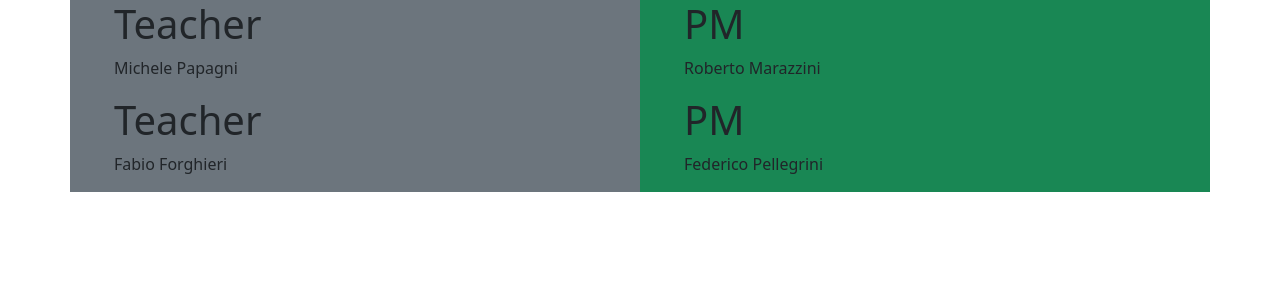
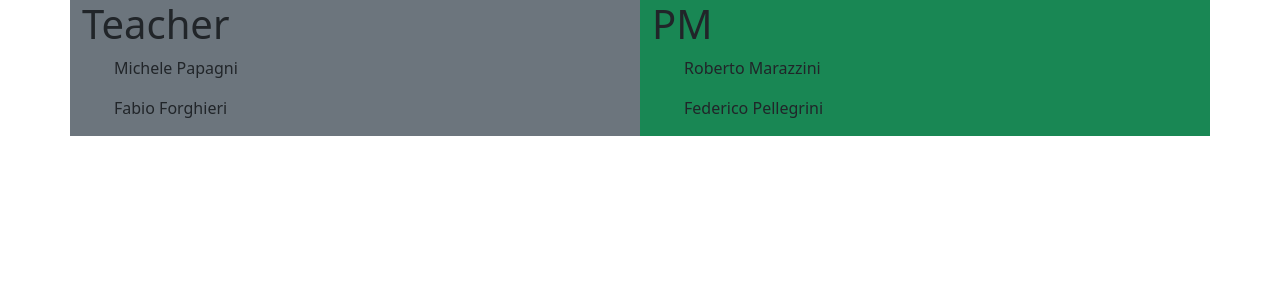
Before and after one commit to GiorgioDordo/php-snacks-b1, a PHP site: page / in a window 1280 px wide. Shown: the top 300 px of the page. Run offline with PHP 8.4, Linux system fonts and the light colour scheme.

Commit message:
just removed the title from the foreach

```diff
--- a/esercizio-3/index.php
+++ b/esercizio-3/index.php
@@ -41,9 +41,9 @@ $db = [
 
         <div class="row">
             <div class="col bg-secondary">
+                <h1>Teacher</h1>
                 <?php foreach ($db["teachers"] as $teacher) { ?>
                     <ul>
-                    <h1>Teacher</h1>
                         <li class="list-unstyled">
                             <p><?php echo $teacher["name"] . " " . $teacher["lastname"] ?></p>
                         </li>
@@ -51,9 +51,9 @@ $db = [
                 <?php } ?>
             </div>
             <div class="col bg-success">
+                <h1>PM</h1>
                 <?php foreach ($db["pm"] as $pm) { ?>
                     <ul>
-                    <h1>PM</h1>
                         <li class="list-unstyled">
                             <p><?php echo $pm["name"] . " " . $pm["lastname"] ?></p>
                         </li>
```
Lines whose indentation alone changed are shown as unchanged.
